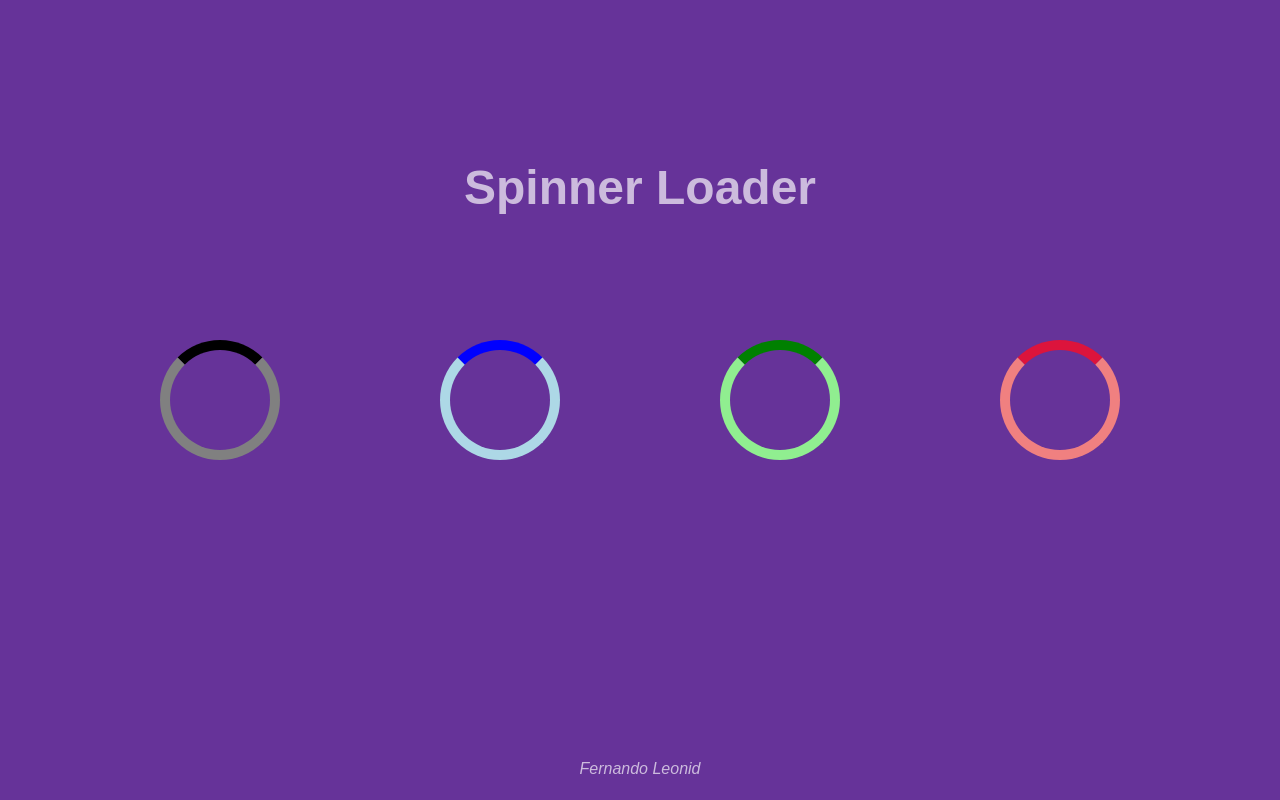
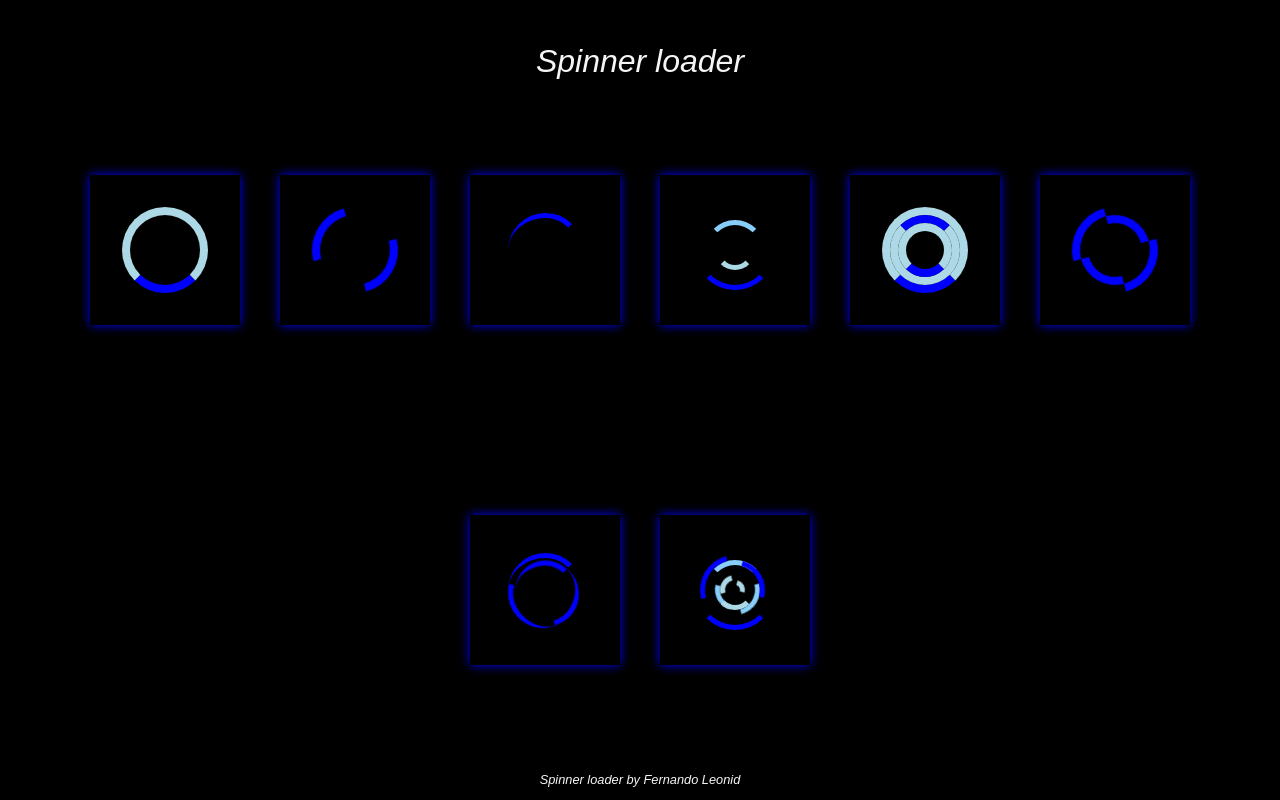
Before and after one commit to fernandoleonid/spinnerloader, a plain HTML site: page index.html in a window 1280 px wide. Drawn offline with Linux system fonts and the light colour scheme.

Commit message:
adicionando de vários spinners

```diff
--- a/index.html
+++ b/index.html
@@ -1,18 +1,58 @@
 <!DOCTYPE html>
-<html lang="en">
+<html lang="pt-br">
 <head>
     <meta charset="UTF-8">
     <meta name="viewport" content="width=device-width, initial-scale=1.0">
     <title>spinner loader</title>
-    <meta name="author" content="Fernando Leonid">
-    <meta name="description" content="spinner loader">
     <link rel="stylesheet" href="./spinner.css">
     <link rel="stylesheet" href="style.css">
 </head>
 <body>
-    <div class="spinner black"></div>
-    <div class="spinner blue"></div>
-    <div class="spinner green"></div>
-    <div class="spinner red"></div>
+    <header>
+        Spinner loader
+    </header>
+    <main>
+        <div> <div class="spinner"></div> </div>
+        <div> <div class="spinner-dual"></div> </div>
+        <div> <div class="spinner-fast"></div> </div>
+        <div> <div class="spinner-triple"></div> </div>
+
+        <div>
+            <div class="spinner">
+                <div class="spinner">
+                    <div class="spinner"></div>
+                </div>
+            </div>
+        </div>
+
+        <div>
+            <div class="spinner-dual">
+                <div class="spinner-dual"></div>
+            </div>
+        </div>
+
+        <div>
+             <div class="spinner-fast">
+                <div class="spinner-fast">
+                    <div class="spinner-fast">
+                        <div class="spinner-fast"></div>
+                    </div>
+                </div>
+             </div>
+        </div>
+
+        <div>
+            <div class="spinner-triple">
+                <div class="spinner-triple">
+                    <div class="spinner-triple"></div>
+                </div>
+            </div>
+        </div>
+
+    </main>
+
+    <footer>
+        Spinner loader by Fernando Leonid
+    </footer>
 </body>
 </html>
--- a/spinner.css
+++ b/spinner.css
@@ -1,33 +1,95 @@
 .spinner {
-    width: 100px;
-    height: 100px;
-    border: 10px solid black;
+    width: 70px;
+    height: 70px;
+    border: 8px solid lightblue;
+    border-top-color: blue ;
+    border-radius: 50%;
+    animation: spin 2s linear infinite;
+}
+
+.spinner>div{
+    box-sizing: border-box;
+    width: 100%;
+    height: 100%;
+}
+
+.spinner-dual {
+    width: 70px;
+    height: 70px;
+    border: 8px solid transparent;
+    border-top-color: blue;
+    border-bottom-color: blue;
+    border-radius: 50%;
+    animation: spin 1.5s linear infinite;
+}
+
+.spinner-dual>div{
+    box-sizing: border-box;
+    width: 100%;
+    height: 100%;
+    animation: spin .8s reverse linear infinite;
+}
+
+.spinner-fast {
+    width: 70px;
+    height: 70px;
+    border-top: 5px solid blue;
+    border-right: 5px solid transparent;
     border-radius: 50%;
     animation: spin 1s linear infinite;
 }
 
-.spinner.black {
-    border-color: #808080;
-    border-top-color: black;
+.spinner-fast>div{
+    box-sizing: border-box;
+    width: 100%;
+    height: 100%;
+    animation: spin 3s linear infinite;
 }
 
-.spinner.red {
-    border-color: lightcoral;
-    border-top-color:crimson;
+.spinner-triple {
+    width: 70px;
+    height: 70px;
+    border: 5px solid transparent;
+    border-top-color: blue ;
+    border-radius: 50%;
+    animation: spin 2s linear infinite;
 }
 
-.spinner.blue {
-    border-color: lightblue;
-    border-top-color: blue;
+.spinner-triple::before {
+    content: "";
+    border: 5px solid transparent;
+    border-top-color: lightskyblue ;
+    border-radius: 50%;
+    position: absolute;
+    top: 5px;
+    left: 5px;
+    right: 5px;
+    bottom: 5px;
+    animation: spin 2s linear infinite;
 }
 
-.spinner.green {
-    border-color: lightgreen;
-    border-top-color: green;
+.spinner-triple::after {
+    content: "";
+    border: 5px solid transparent;
+    border-top-color: lightblue;
+    border-radius: 50%;
+    position: absolute;
+    top: 15px;
+    left: 15px;
+    right: 15px;
+    bottom: 15px;
+    animation: spin 1s linear infinite;
+}
+
+.spinner-triple>div{
+    box-sizing: border-box;
+    width: 100%;
+    height: 100%;
+    animation: spin 1.5s linear infinite;
 }
 
 @keyframes spin {
-    to {
+    100% {
         transform: rotate(360deg);
     }
 }
--- a/style.css
+++ b/style.css
@@ -1,28 +1,41 @@
 * {
+    margin: 0;
     padding: 0;
-    margin: 0;
 }
 
-body {
+header {
+    width: 100vw;
+    height: 10vh;
     display: flex;
+    justify-content: center;
+    align-items: flex-end;
+    background-color: black;
+    color: whitesmoke;
+    font: italic 2em arial;
+}
+main{
+    display: flex;
+    justify-content: center;
+    align-items: center;
+    flex-wrap: wrap;
     width: 100vw;
-    height: 100vh;
-    justify-content: space-evenly;
-    align-items: center;
-    background-color: rebeccapurple;
+    height: 85vh;
+    background-color: black;
 }
 
-body::before {
-    content: "Spinner Loader";
-    position: absolute;
-    top: 20vh;
-    font: bolder 3em arial;
-    color: #ffffffaa;
+main>div{
+    display: flex;
+    justify-content: center;
+    align-items: center;
+    margin: 20px;
+    width: 150px;
+    height: 150px;
+    box-shadow: 0 0 10px blue;
 }
-body::after {
-    content: "Fernando Leonid";
-    position: absolute;
-    top:95vh;
-    font: italic 1em arial;
-    color: #ffffffaa;
+
+footer {
+    background-color: black;
+    color: whitesmoke;
+    font: italic .8em/5vh arial;
+    text-align: center;
 }
```
